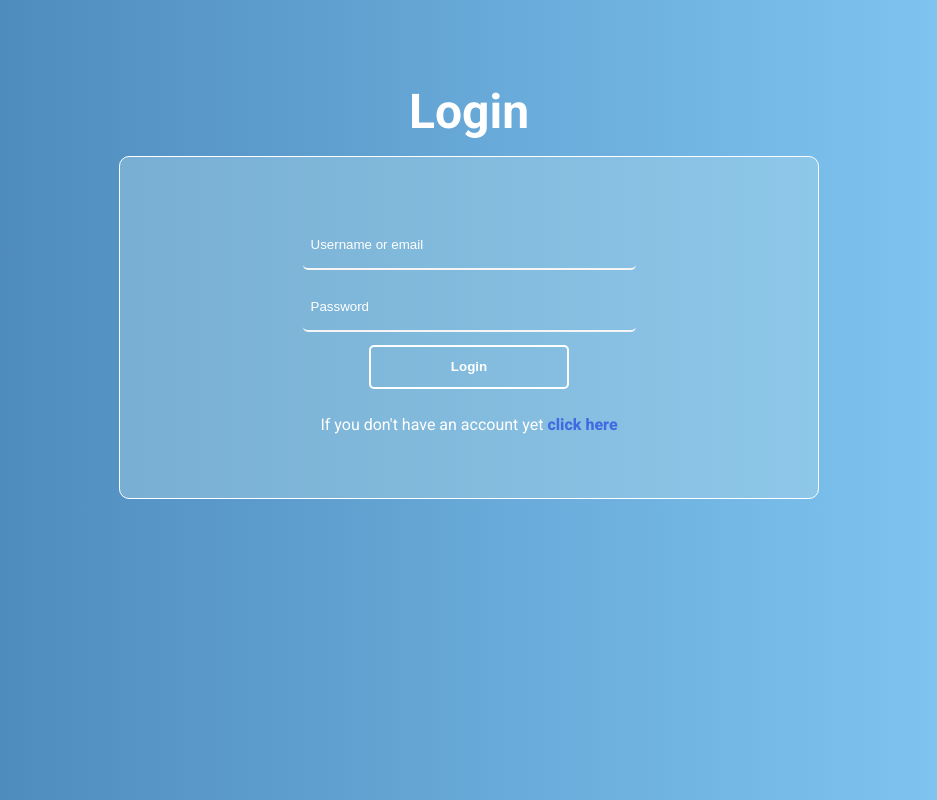
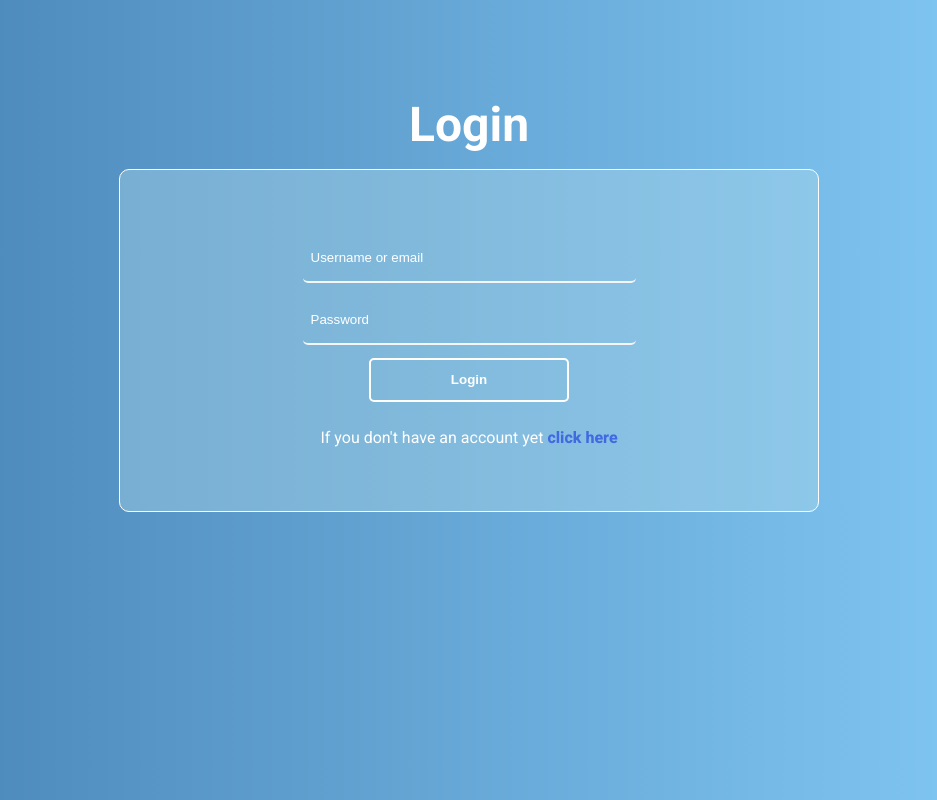
Before and after one commit to Espadv69/Course-2025, a React (Vite) app in the folder Academy-React/: page / in a window 1280 px wide. Shown: the whole page, without its empty margins (171-1108 px from the left). Built offline with nearby package versions, Linux system fonts and the light colour scheme; a web font is replaced by a local one.

Commit message:
Add more`padding-top

```diff
--- a/Academy-React/src/css/global.css
+++ b/Academy-React/src/css/global.css
@@ -10,7 +10,7 @@
 }
 
 body {
-  padding-top: 67px;
+  padding-top: 80px;
 
   font-family:
     'Roboto',
```
